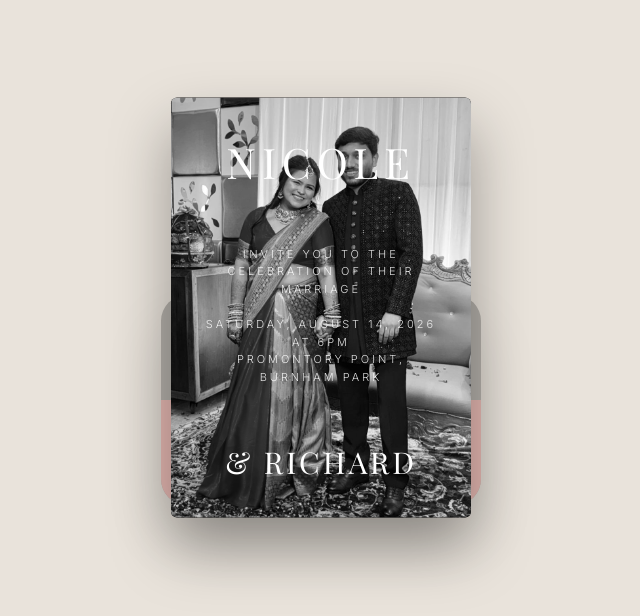
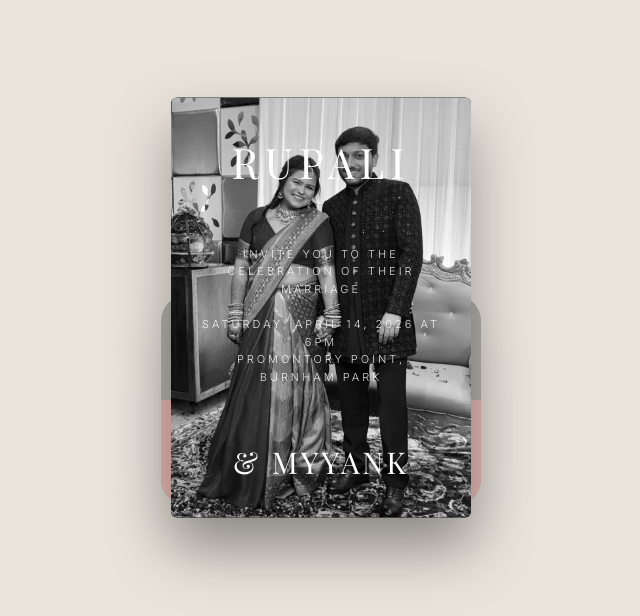
Before and after one commit to Myyank/svd, a plain HTML site: page index.html in a window 1280 px wide. Both pictures are taken after a click on the element 640 px from the left and 400 px from the top of the page. Shown: the whole page, without its empty margins (319-959 px from the left). Drawn offline with nearby package versions, Linux system fonts and the light colour scheme; a web font is replaced by a local one.

Commit message:
Update wedding details in index.html

```diff
--- a/index.html
+++ b/index.html
@@ -204,17 +204,17 @@ z-index:2;
 <img src="Photo.jpeg" alt="Couple">
 
 <div class="overlay">
-<div class="top-name">NICOLE</div>
+<div class="top-name">RUPALI</div>
 
 <div class="mid-text">
 INVITE YOU TO THE CELEBRATION OF THEIR MARRIAGE
 <br><br>
-SATURDAY, AUGUST 14, 2026 AT 6PM
+SATURDAY, APRIL 14, 2026 AT 6PM
 <br>
 PROMONTORY POINT, BURNHAM PARK
 </div>
 
-<div class="bottom-name">& RICHARD</div>
+<div class="bottom-name">& MYYANK</div>
 </div>
 </div>
 
```
